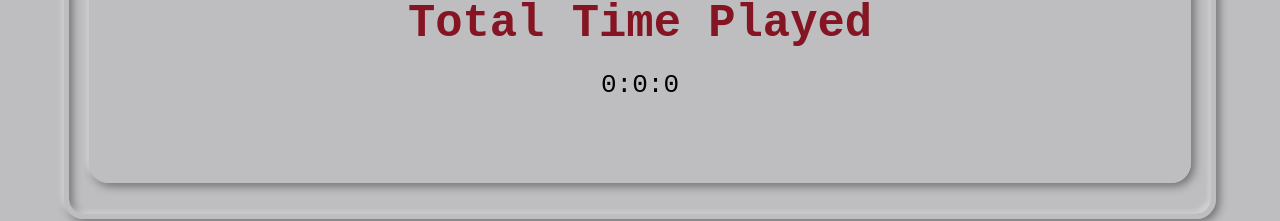
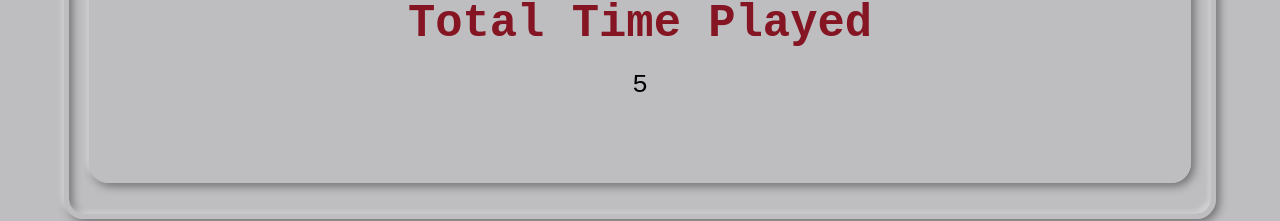
Before and after one commit to Robby-Codes/Nanobot-Factory, a React (Create React App) app in the folder nanobot-factory/: page / in a window 1280 px wide. Shown: the part 2141-2362 px from the top of the page. Built offline with nearby package versions, Linux system fonts and the light colour scheme.

Commit message:
Functionality for clock, plus random fixes. (clock not finished)

```diff
--- a/nanobot-factory/src/main/stats section/index.js
+++ b/nanobot-factory/src/main/stats section/index.js
@@ -4,7 +4,7 @@ import { data } from "../other/data";
 import { smoothScroll } from "../other/smoothscroll";
 import "./stats.css";
 
-const StatsSection = () => {
+const StatsSection = ({ time }) => {
   return (
     <>
       <div
@@ -39,7 +39,7 @@ const StatsSection = () => {
             <NanoPerSec nanos={data.nanobots_per_second} />
           </div>
           <div>
-            <TimePlayed />
+            <TimePlayed clock={time} />
           </div>
         </div>
       </div>
@@ -95,19 +95,11 @@ const NanoPerSec = ({ nanos }) => {
   );
 };
 
-const TimePlayed = () => {
-  const [time, setTime] = useState("00:00:00");
-  useEffect(() => {
-    setTime(
-      `${Math.floor(data.hours)}:${Math.floor(data.minutes)}:${Math.floor(
-        data.seconds
-      )}`
-    );
-  }, [data.seconds]);
+const TimePlayed = ({ clock }) => {
   return (
     <div className="time-stat">
       <h1>Total Time Played </h1>
-      <p>{time}</p>
+      <p>{Math.floor(clock)}</p>
     </div>
   );
 };
--- a/nanobot-factory/src/main/upgrade section/index.js
+++ b/nanobot-factory/src/main/upgrade section/index.js
@@ -10,13 +10,20 @@ import swarm_img from "../../assets/swarm.png";
 import StatsSection from "../stats section";
 
 const UpgradeSection = ({ updateAmount }) => {
+  const [time, setTime] = useState(0);
   useEffect(() => {
-    mainAmountAndTimeCounter(updateAmount);
+    amountCounter(updateAmount, setTime);
   }, []);
-  return <Upgrade updateAmount={updateAmount} />;
+  return (
+    <Upgrade
+      updateAmount={updateAmount}
+      time={time}
+      updateTime={() => setTime}
+    />
+  );
 };
 
-const Upgrade = ({ updateAmount }) => {
+const Upgrade = ({ updateAmount, time, updateTime }) => {
   const [mprice, setMPrice] = useState(data.manual_price);
   const [bprice, setBPrice] = useState(data.builder_price);
   const [fprice, setFPrice] = useState(data.foundry_price);
@@ -38,6 +45,7 @@ const Upgrade = ({ updateAmount }) => {
           price={mprice}
           updatePrice={() => setMPrice(data.manual_price)}
           updateAmount={updateAmount}
+          updateTime={updateTime}
         />
         <DifferentUpgrades
           img={super_img}
@@ -47,6 +55,7 @@ const Upgrade = ({ updateAmount }) => {
           price={bprice}
           updatePrice={() => setBPrice(data.builder_price)}
           updateAmount={updateAmount}
+          updateTime={updateTime}
         />
         <DifferentUpgrades
           img={factory_img}
@@ -56,6 +65,7 @@ const Upgrade = ({ updateAmount }) => {
           price={fprice}
           updatePrice={() => setFPrice(data.foundry_price)}
           updateAmount={updateAmount}
+          updateTime={updateTime}
         />
         <DifferentUpgrades
           img={swarm_img}
@@ -65,9 +75,10 @@ const Upgrade = ({ updateAmount }) => {
           price={sprice}
           updatePrice={() => setSPrice(data.swarm_price)}
           updateAmount={updateAmount}
+          updateTime={updateTime}
         />
       </div>
-      <StatsSection />
+      <StatsSection time={time} />
     </>
   );
 };
@@ -79,6 +90,7 @@ const DifferentUpgrades = ({
   price,
   updatePrice,
   updateAmount,
+  updateTime,
 }) => {
   return (
     <div className="stack">
@@ -89,7 +101,9 @@ const DifferentUpgrades = ({
       <h1>{title}</h1>
       <p>{description}</p>
       <button
-        onClick={() => handleClick(title, price, updatePrice, updateAmount)}
+        onClick={() =>
+          handleClick(title, price, updatePrice, updateAmount, updateTime)
+        }
       >
         <p>{price}</p>
       </button>
@@ -97,7 +111,7 @@ const DifferentUpgrades = ({
   );
 };
 
-const handleClick = (title, price, updatePrice, updateAmount) => {
+const handleClick = (title, price, updatePrice, updateAmount, updateTime) => {
   if (data.current_amount >= price) {
     if (title === "Manual") {
       data.manual_value += 1;
@@ -124,23 +138,11 @@ const handleClick = (title, price, updatePrice, updateAmount) => {
     }
     data.current_amount -= price;
     updatePrice();
-    mainAmountAndTimeCounter(updateAmount);
+    amountCounter(updateAmount, updateTime);
   }
 };
 
-const watchTime = () => {
-  data.seconds += 0.1;
-  if (data.seconds === 60) {
-    data.seconds = 0;
-    data.minutes += 1;
-  }
-  if (data.minutes === 60) {
-    data.minutes = 0;
-    data.hours += 1;
-  }
-};
-
-const mainAmountAndTimeCounter = (updateAmount) => {
+const amountCounter = (updateAmount, updateTime) => {
   const builder = data.builder_value;
   const factory = data.foundry_value;
   const swarm = data.swarm_value;
@@ -148,7 +150,16 @@ const mainAmountAndTimeCounter = (updateAmount) => {
   setInterval(() => {
     data.current_amount += fraction;
     updateAmount();
-    watchTime();
+    data.seconds += 0.1;
+    if (data.seconds >= 60) {
+      data.seconds = 0;
+      data.minutes += 1;
+    }
+    if (data.minutes >= 60) {
+      data.minutes = 0;
+      data.hours += 1;
+    }
+    updateTime(data.seconds);
   }, 100);
 };
 
```
Also changed, not shown: 1 other file (tests, documents, lock files or other folders).
